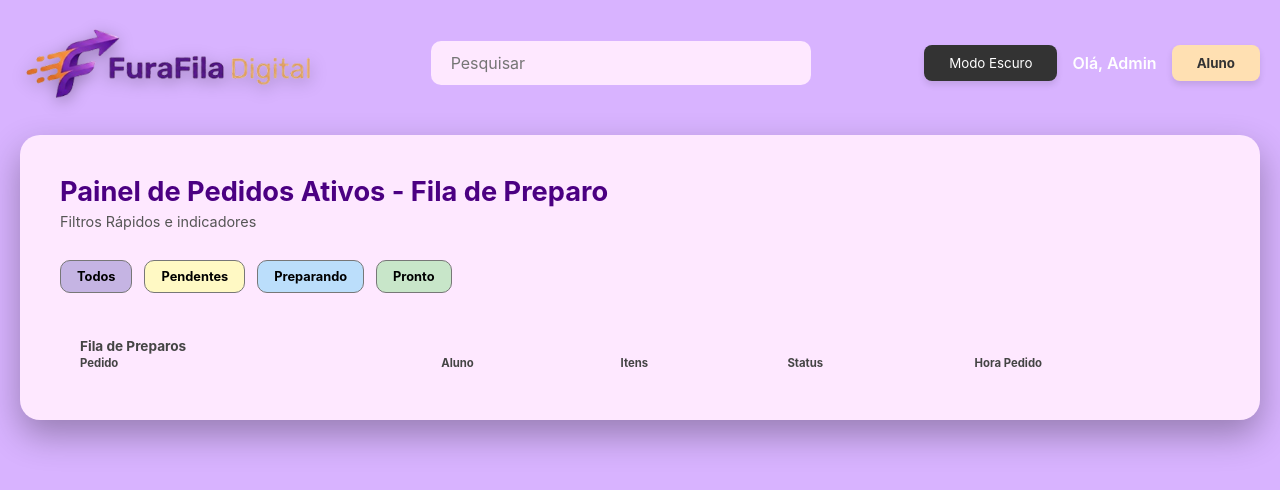
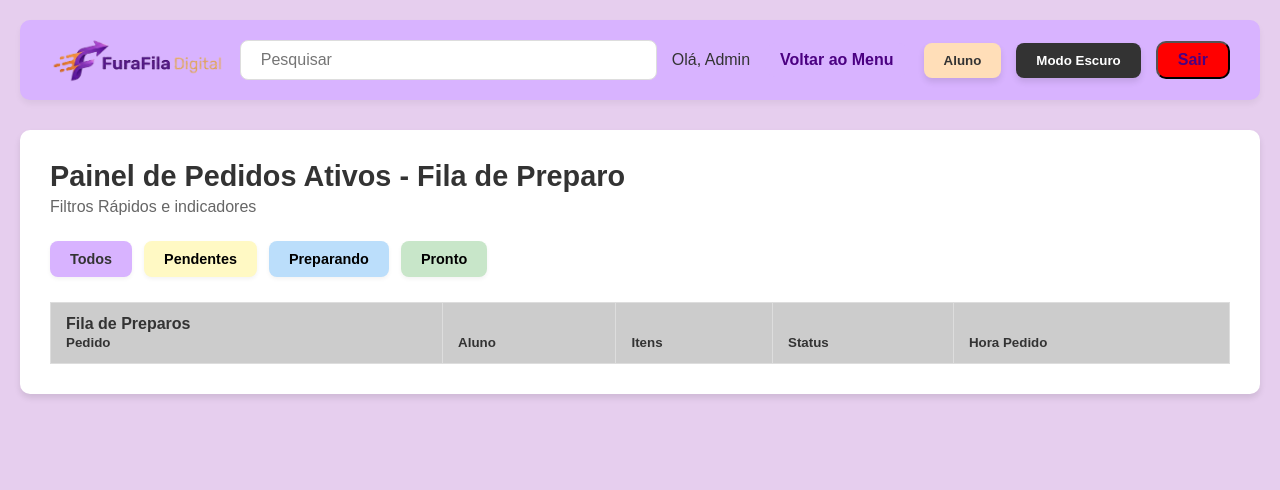
Before and after one commit to galesTV/furafila-digital, a plain HTML site: page frontend/admin/painel de pedidos ativos.html in a window 1280 px wide. Drawn offline with Linux system fonts and the light colour scheme; no server answers; sample sign-in values are in the browser's storage.

Commit message:
feat: implementa responsividade nas páginas de criar produto e painel de pedidos

```diff
--- a/frontend/admin/css/painel de pedidos ativos.css
+++ b/frontend/admin/css/painel de pedidos ativos.css
@@ -1,18 +1,46 @@
+:root {
+  --bg-main: #e6ceee;
+  --bg-header: #d8b3ff;
+  --bg-card: #ffffff;
+  --text-dark: #333333;
+  --accent: #ffdeb8;
+  --border-color: #dddddd;
+  --border-table: #fffbfb;
+  --table-head-bg: #cccccc;
+  --text-card: #666666;
+  --status-pendente: #fff9c4;
+  --status-preparando: #bbdefb;
+  --status-pronto: #c8e6c9;
+  --status-atrasado: #ffcdd2;
+}
+
+body.dark-mode {
+  --bg-main: #31083f;
+  --bg-header: #6d34b3;
+  --bg-card: #945797;
+  --text-dark: #dddddd;
+  --border-color: #7b3e7e;
+  --border-table: #945797;
+  --table-head-bg: #6a1b9a;
+  --text-card: #000000;
+}
+
 * {
   margin: 0;
   padding: 0;
   box-sizing: border-box;
-  font-family: "Inter", sans-serif, Arial;
+  font-family: sans-serif;
 }
 
 body {
-  background-color: #d8b3ff;
+  background-color: var(--bg-main);
+  color: var(--text-dark);
   display: flex;
   flex-direction: column;
   align-items: center;
   padding: 20px;
   min-height: 100vh;
-  transition: background-color 0.3s;
+  transition: 0.3s;
 }
 
 .navbar-superior {
@@ -20,22 +48,38 @@ body {
   justify-content: space-between;
   align-items: center;
   width: 100%;
-  max-width: 1400px;
+  background-color: var(--bg-header);
+  padding: 15px 30px;
+  border-radius: 10px;
   margin-bottom: 30px;
+  gap: 15px;
+  box-shadow: 0 4px 6px rgba(0, 0, 0, 0.05);
+}
+
+.logo-area {
+  display: flex;
+  align-items: center;
 }
 
 .logo-img-destaque {
-  height: 85px;
+  height: 50px;
   width: auto;
-  filter: drop-shadow(0px 4px 8px rgba(0, 0, 0, 0.3));
+}
+
+.barra-pesquisa {
+  display: flex;
+  justify-content: center;
+  flex: 1;
+  max-width: 800px;
 }
 
 .barra-pesquisa input {
-  width: 380px;
-  padding: 12px 20px;
-  border-radius: 10px;
-  border: none;
-  background-color: #fee8ff;
+  width: 100%;
+  padding: 10px 20px;
+  border-radius: 8px;
+  border: 1px solid var(--border-color);
+  background-color: var(--bg-card);
+  color: var(--text-dark);
   font-size: 1rem;
   outline: none;
 }
@@ -44,280 +88,252 @@ body {
   display: flex;
   align-items: center;
   gap: 15px;
-  color: white;
-  font-weight: 600;
+  font-weight: bold;
 }
 
-.btn-aluno-header {
-  background-color: #ffe0b2;
+.btn-toggle, .btn-aluno-header {
   border: none;
-  padding: 10px 25px;
+  padding: 10px 20px;
   border-radius: 8px;
   font-weight: bold;
-  color: #333;
   cursor: pointer;
   box-shadow: 0 4px 6px rgba(0, 0, 0, 0.1);
+  transition: 0.3s;
+  color: var(--text-dark);
 }
 
 .btn-toggle {
   background-color: #333;
-  border: none;
-  padding: 10px 25px;
-  border-radius: 8px;
   color: #fff;
-  cursor: pointer;
-  box-shadow: 0 4px 6px rgba(0, 0, 0, 0.1);
+}
+
+body.dark-mode .btn-toggle {
+  background-color: var(--accent);
+  color: #333;
+}
+
+.btn-aluno-header {
+  background-color: var(--accent);
+  color: #333333;
+}
+
+.btn-toggle:hover, .btn-aluno-header:hover {
+  filter: brightness(0.9);
+  transform: translateY(-2px);
+}
+
+.btn-voltar {
+  background-color: var(--bg-header);
+  border-radius: 10px;
+  padding: 8px 15px;
+  font-size: 16px;
+  font-weight: bold;
+  color: #4b0082;
+  text-decoration: none;
+}
+
+.btn-logout {
+  background-color: #ff0000;
+  border-radius: 10px;
+  padding: 8px 20px;
+  font-size: 16px;
+  font-weight: bold;
+  color: #4b0082;
+  text-decoration: none;
+}
+
+.btn-voltar:hover, .btn-logout:hover {
+  opacity: 0.8;
+  transform: scale(1.05);
 }
 
 .painel-principal {
-  background-color: #fee8ff;
   width: 100%;
-  max-width: 1400px;
-  padding: 40px;
-  border-radius: 20px;
-  box-shadow: 0 15px 35px rgba(0, 0, 0, 0.3);
-  transition: background-color 0.3s;
+  background-color: var(--bg-card);
+  padding: 30px;
+  border-radius: 10px;
+  box-shadow: 0 4px 6px rgba(0, 0, 0, 0.1);
+  transition: 0.3s;
 }
 
-h1 {
-  color: #4b0082;
-  font-size: 1.7rem;
+.painel-principal header h1 {
+  color: var(--text-dark);
+  font-size: 1.8rem;
   margin-bottom: 5px;
 }
+
 .legenda-filtros {
-  color: #555;
-  font-size: 0.9rem;
-  margin-bottom: 30px;
+  color: var(--text-card);
+  font-size: 1rem;
+  margin-bottom: 25px;
 }
 
 .container-tags {
   display: flex;
   gap: 12px;
-  margin-bottom: 35px;
+  margin-bottom: 25px;
   flex-wrap: wrap;
 }
+
 .tag {
-  padding: 8px 16px;
-  border-radius: 10px;
+  padding: 10px 20px;
+  border-radius: 8px;
   font-weight: bold;
-  font-size: 0.8rem;
-  border: 1px solid #777;
+  font-size: 0.9rem;
+  cursor: pointer;
+  transition: 0.2s;
+  user-select: none;
+  box-shadow: 0 2px 4px rgba(0, 0, 0, 0.05);
+  color: #000000;
 }
-.tag-todos {
-  background: #c5b4e3;
+
+.tag:hover {
+  filter: brightness(0.95);
+  transform: translateY(-1px);
 }
-.tag-pendentes {
-  background: #fff9c4;
-}
-.tag-preparando {
-  background: #bbdefb;
-}
-.tag-pronto {
-  background: #c8e6c9;
-}
-.tag-atrasados {
-  background: #ffcdd2;
-}
+
+.tag-todos { background-color: var(--bg-header); color: var(--text-dark); }
+.tag-pendentes { background-color: var(--status-pendente); }
+.tag-preparando { background-color: var(--status-preparando); }
+.tag-pronto { background-color: var(--status-pronto); }
+.tag-atrasados { background-color: var(--status-atrasado); }
 
 .tabela-pedidos {
   width: 100%;
-  border-collapse: separate;
-  border-spacing: 0 10px;
+  border-collapse: collapse;
+  margin-top: 15px;
 }
+
 .tabela-pedidos th {
+  background-color: var(--table-head-bg);
+  color: var(--text-dark);
+  font-weight: bold;
+  padding: 12px 15px;
   text-align: left;
-  padding: 0 20px;
-  color: #444;
-  font-size: 0.85rem;
+  border: 1px solid var(--border-color);
 }
 
 .tabela-pedidos td {
-  padding: 20px;
+  padding: 15px;
   font-size: 0.95rem;
-  border-top: 2px solid #000;
-  border-bottom: 2px solid #000;
+  border: 1px solid var(--border-color);
+  background-color: var(--border-table);
+  color: var(--text-dark);
+  vertical-align: middle;
 }
 
-.tabela-pedidos tr:nth-child(odd) td {
-  background-color: #d8b3ff;
-}
-.tabela-pedidos tr:nth-child(even) td {
-  background-color: #fee8ff;
+.tabela-pedidos tbody tr:hover td {
+  filter: brightness(0.98);
 }
 
-.tabela-pedidos td:first-child {
-  border-radius: 12px 0 0 12px;
+.status-select {
+  padding: 8px 12px;
+  border-radius: 6px;
+  border: 1px solid var(--border-color);
+  background-color: var(--bg-card);
+  color: var(--text-dark);
   font-weight: bold;
-  color: #4b0082;
-  border-left: 2px solid #000;
+  outline: none;
+  cursor: pointer;
+  font-size: 0.9rem;
+  box-shadow: 0 2px 4px rgba(0, 0, 0, 0.05);
 }
 
-.tabela-pedidos td:last-child {
-  border-radius: 0 12px 12px 0;
-  border-right: 2px solid #000;
+@media (max-width: 1024px) {
+  .navbar-superior {
+    flex-wrap: wrap;
+    padding: 15px;
   }
 
-.logo-area {
-  display: flex;
-  align-items: center;
+  .barra-pesquisa {
+    order: 3;
+    width: 100%;
+    max-width: 100%;
+  }
 }
 
-.logo-img-destaque {
-  height: 85px;
-  width: auto;
-  filter: drop-shadow(0px 4px 8px rgba(0, 0, 0, 0.3));
+@media (max-width: 768px) {
+  body {
+    padding: 10px;
   }
 
-.barra-pesquisa input {
-  width: 380px;
-  padding: 12px 20px;
-  border-radius: 10px;
-  border: none;
-  background-color: #fee8ff;
-  font-size: 1rem;
-  outline: none;
+  .navbar-superior {
+    margin-bottom: 20px;
   }
 
-.perfil-usuario {
-  display: flex;
-  align-items: center;
-  gap: 15px;
-  color: white;
-  font-weight: 600;
-}
-
-.btn-aluno-header {
-  background-color: #ffe0b2;
-  border: none;
-  padding: 10px 25px;
-  border-radius: 8px;
-  font-weight: bold;
-  color: #333;
-  cursor: pointer;
-  box-shadow: 0 4px 6px rgba(0, 0, 0, 0.1);
+  .perfil-usuario span {
+    display: none;
   }
 
   .painel-principal {
-  background-color: #fee8ff;
-  width: 100%;
-  max-width: 1400px;
-  padding: 40px;
-  border-radius: 20px;
-  box-shadow: 0 15px 35px rgba(0, 0, 0, 0.3);
-  transition: background-color 0.3s;
+    padding: 15px;
   }
 
-h1 {
-  color: #4b0082;
-  font-size: 1.7rem;
-  margin-bottom: 5px;
+  .painel-principal header h1 {
+    font-size: 1.4rem;
+    text-align: center;
   }
+
   .legenda-filtros {
-  color: #555;
-  font-size: 0.9rem;
-  margin-bottom: 30px;
+    text-align: center;
   }
 
   .container-tags {
-  display: flex;
-  gap: 12px;
-  margin-bottom: 35px;
-  flex-wrap: wrap;
-}
-.tag {
-  padding: 8px 16px;
-  border-radius: 10px;
-  font-weight: bold;
-  font-size: 0.8rem;
-  border: 1px solid #777;
-}
-.tag-todos {
-  background: #c5b4e3;
-}
-.tag-pendentes {
-  background: #fff9c4;
-}
-.tag-preparando {
-  background: #bbdefb;
-}
-.tag-pronto {
-  background: #c8e6c9;
-}
-.tag-atrasados {
-  background: #ffcdd2;
+    justify-content: center;
   }
 
-.tabela-pedidos {
+  .tabela-pedidos,
+  .tabela-pedidos tbody,
+  .tabela-pedidos tr,
+  .tabela-pedidos td {
+    display: block;
     width: 100%;
-  border-collapse: separate;
-  border-spacing: 0 10px;
   }
-.tabela-pedidos th {
-  text-align: left;
-  padding: 0 20px;
-  color: #444;
-  font-size: 0.85rem;
+
+  .tabela-pedidos thead {
+    display: none;
+  }
+
+  .tabela-pedidos tr {
+    margin-bottom: 20px;
+    border: 1px solid var(--border-color);
+    border-radius: 8px;
+    overflow: hidden;
+    box-shadow: 0 4px 6px rgba(0, 0, 0, 0.05);
   }
 
   .tabela-pedidos td {
-  padding: 20px;
-  font-size: 0.95rem;
-  border-top: 2px solid #000;
-  border-bottom: 2px solid #000;
+    display: flex;
+    justify-content: space-between;
+    align-items: center;
+    text-align: right;
+    padding: 12px 15px;
+    border: none;
+    border-bottom: 1px solid var(--border-color);
   }
 
-.tabela-pedidos tr:nth-child(odd) td {
-  background-color: #d8b3ff;
-}
-.tabela-pedidos tr:nth-child(even) td {
-  background-color: #fee8ff;
+  .tabela-pedidos tr td:last-child {
+    border-bottom: none;
   }
 
-.tabela-pedidos td:first-child {
-  border-radius: 12px 0 0 12px;
+  .tabela-pedidos td::before {
     font-weight: bold;
-  color: #4b0082;
-  border-left: 2px solid #000;
+    color: var(--text-dark);
+    opacity: 0.8;
+    text-align: left;
+    font-size: 0.85rem;
+    white-space: nowrap;
+    margin-right: 15px;
   }
 
-.tabela-pedidos td:last-child {
-  border-radius: 0 12px 12px 0;
-  border-right: 2px solid #000;
-}
+  .tabela-pedidos td:nth-of-type(1)::before { content: "Pedido:"; }
+  .tabela-pedidos td:nth-of-type(2)::before { content: "Aluno:"; }
+  .tabela-pedidos td:nth-of-type(3)::before { content: "Itens:"; }
+  .tabela-pedidos td:nth-of-type(4)::before { content: "Status:"; }
+  .tabela-pedidos td:nth-of-type(5)::before { content: "Hora:"; }
 
   .status-select {
-  padding: 5px 10px;
-  border-radius: 8px;
-  border: 1px solid #4b0082;
-  background: white;
-  cursor: pointer;
-  font-weight: bold;
+    max-width: 150px;
+    padding: 6px 10px;
   }
-
-body.dark-mode {
-  background-color: #945797;
 }
-body.dark-mode .painel-principal {
-  background-color: #31083f;
-}
-body.dark-mode h1,
-body.dark-mode .perfil-usuario {
-  color: #fee8ff;
-}
-body.dark-mode .legenda-filtros {
-  color: #fee8ff;
-}
-body.dark-mode .tabela-pedidos tr:nth-child(odd) td {
-  background-color: #945797;
-  color: #fff;
-}
-body.dark-mode .tabela-pedidos tr:nth-child(even) td {
-  background-color: #31083f;
-  color: #fff;
-}
-body.dark-mode .tabela-pedidos td:first-child {
-  color: #ffe0b2;
-}
-body.dark-mode .tabela-pedidos th {
-  color: #ffffff;
-}
--- a/frontend/admin/css/style criar produto.css
+++ b/frontend/admin/css/style criar produto.css
@@ -1,10 +1,33 @@
+:root {
+  --text-dark: #4b0082;
+}
+
+body.dark-mode {
+  --text-dark: #fee8ff
+}
+
+.main-header h2 {
+  color: var(--text-dark);
+}
+
+.btn-voltar {
+  background-color: var(--bg-header);
+  border-radius: 10px;
+  padding: 8px 15px;
+  font-size: 16px;
+  font-weight: bold;
+  color: var(--text-dark);
+  text-decoration: none;
+}
+
 .form-container {
   background: var(--bg-card);
   max-width: 500px;
-  margin: 50px auto;
+  margin: 40px auto;
   padding: 30px;
   border-radius: 15px;
   box-shadow: 0 4px 10px rgba(0, 0, 0, 0.1);
+  transition: background-color 0.3s, box-shadow 0.3s;
 }
 
 .form-group {
@@ -26,19 +49,110 @@
   border-radius: 8px;
   border: 1px solid var(--border-color);
   background: #f9f9f9;
+  font-size: 1rem;
+  outline: none;
+  transition: border-color 0.3s;
+}
+
+.form-group input:focus,
+.form-group select:focus,
+.form-group textarea:focus {
+  border-color: var(--bg-header);
+}
+
+.form-group textarea {
+  resize: vertical;
+  min-height: 100px;
 }
 
 .btn-save {
   width: 100%;
   padding: 15px;
   background: var(--bg-header);
+  color: var(--text-dark);
   border: none;
   border-radius: 8px;
   font-weight: bold;
+  font-size: 1rem;
   cursor: pointer;
+  box-shadow: 0 4px 6px rgba(0, 0, 0, 0.1);
   transition: 0.3s;
 }
 
 .btn-save:hover {
   filter: brightness(0.9);
+  transform: translateY(-2px);
 }
+
+@media (max-width: 1024px) {
+  .main-header {
+    flex-wrap: wrap;
+    gap: 15px;
+    justify-content: center;
+    text-align: center;
+    padding: 15px;
+  }
+
+  .main-header h2 {
+    width: 100%;
+    order: -1;
+    font-size: 1.6rem;
+  }
+
+  .header-left, .header-right {
+    flex: 1;
+    justify-content: center;
+    min-width: 250px;
+  }
+}
+
+@media (max-width: 600px) {
+  body {
+    padding: 10px;
+  }
+
+  .main-header {
+    flex-direction: column;
+    align-items: center;
+    gap: 15px;
+    padding: 15px 10px;
+  }
+
+  .header-left {
+    flex-direction: column;
+    gap: 10px;
+    width: 100%;
+  }
+
+  .header-left a {
+    align-self: flex-start;
+  }
+
+  .header-right {
+    flex-direction: column;
+    width: 100%;
+    gap: 10px;
+  }
+
+  .btn-toggle, .btn-student, .btn-logout {
+    width: 100%;
+    text-align: center;
+    padding: 12px;
+  }
+
+  .admin-name {
+    margin: 5px 0;
+    display: block;
+  }
+
+  .form-container {
+    margin: 20px auto;
+    padding: 20px 15px;
+    border-radius: 10px;
+    width: 100%;
+  }
+
+  .main-header h2 {
+    font-size: 1.4rem;
+  }
+}
--- a/frontend/admin/painel de pedidos ativos.html
+++ b/frontend/admin/painel de pedidos ativos.html
@@ -19,12 +19,14 @@
                 <input type="text" placeholder="Pesquisar">
             </div>
 
+            <span>Olá, Admin</span>
             <div class="perfil-usuario">
+                <a href="index.html" class="btn-voltar">Voltar ao Menu</a>
+                <button class="btn-aluno-header">Aluno</button>
                 <button type="button" id="toggle-dark" class="btn-toggle"
-                    style="background-color: #333; color: #fff;">Modo
-                    Escuro</button>
-                <span>Olá, Admin</span>
-                <button class="btn-aluno-header">Aluno</button>
+                style="background-color: #333; color: #fff;">Modo
+                Escuro</button>
+                <button id="logout" class="btn-logout">Sair</button>
             </div>
         </nav>
 
--- a/frontend/aluno/css/meuspedidos.css
+++ b/frontend/aluno/css/meuspedidos.css
@@ -17,7 +17,6 @@
     cursor: pointer;
     transition: transform 0.2s;
 }
-
 
 body.dark-mode {
     --bg: #31083F;
```
Also changed, not shown: frontend/admin/adm cadastro.html (+1 -0 lines), frontend/admin/criar produto.html (+2 -4 lines), frontend/admin/index.html (+1 -1 lines), frontend/aluno/css/menualuno.css (+3 -6 lines), 1 other file. Lines whose indentation alone changed are shown as unchanged.
